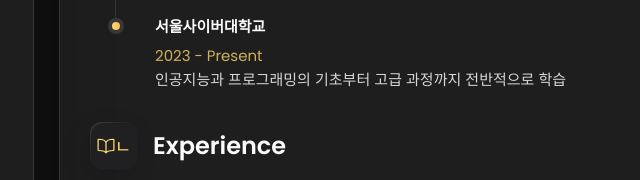
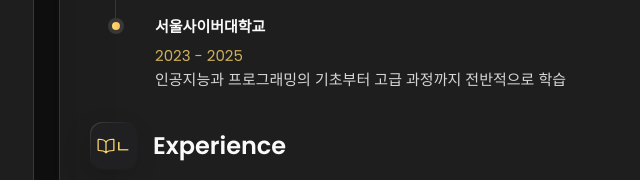
Before and after one commit to hyeneedoyum/portfolio, a plain HTML site: page index.html in a window 1280 px wide. Both pictures are taken after a click on the button "Resume". Shown: the part 458-638 px from the top of the page, 281-921 px from the left. Drawn offline with nearby package versions, Linux system fonts and the light colour scheme.

Commit message:
Update index.html

```diff
--- a/index.html
+++ b/index.html
@@ -367,7 +367,7 @@
 
               <h4 class="h4 timeline-item-title">서울사이버대학교</h4>
 
-              <span>2023 - Present</span>
+              <span>2023 - 2025</span>
 
               <p class="timeline-text">
                 인공지능과 프로그래밍의 기초부터 고급 과정까지 전반적으로 학습
```
